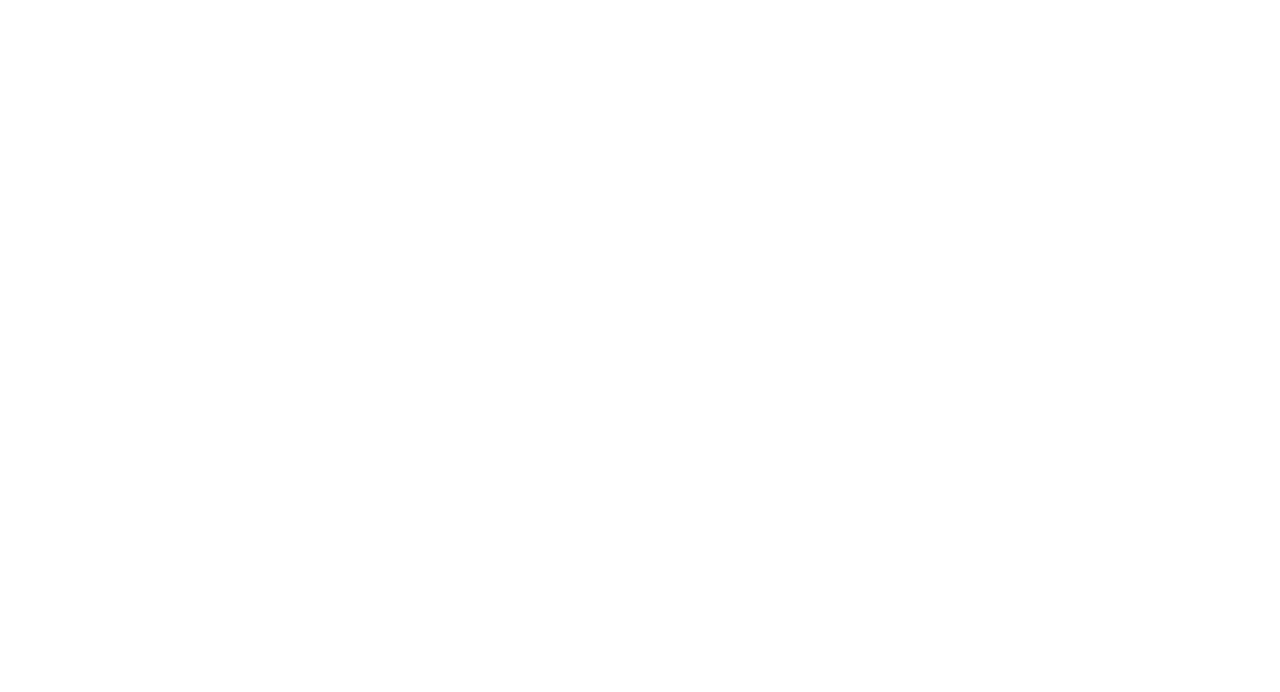
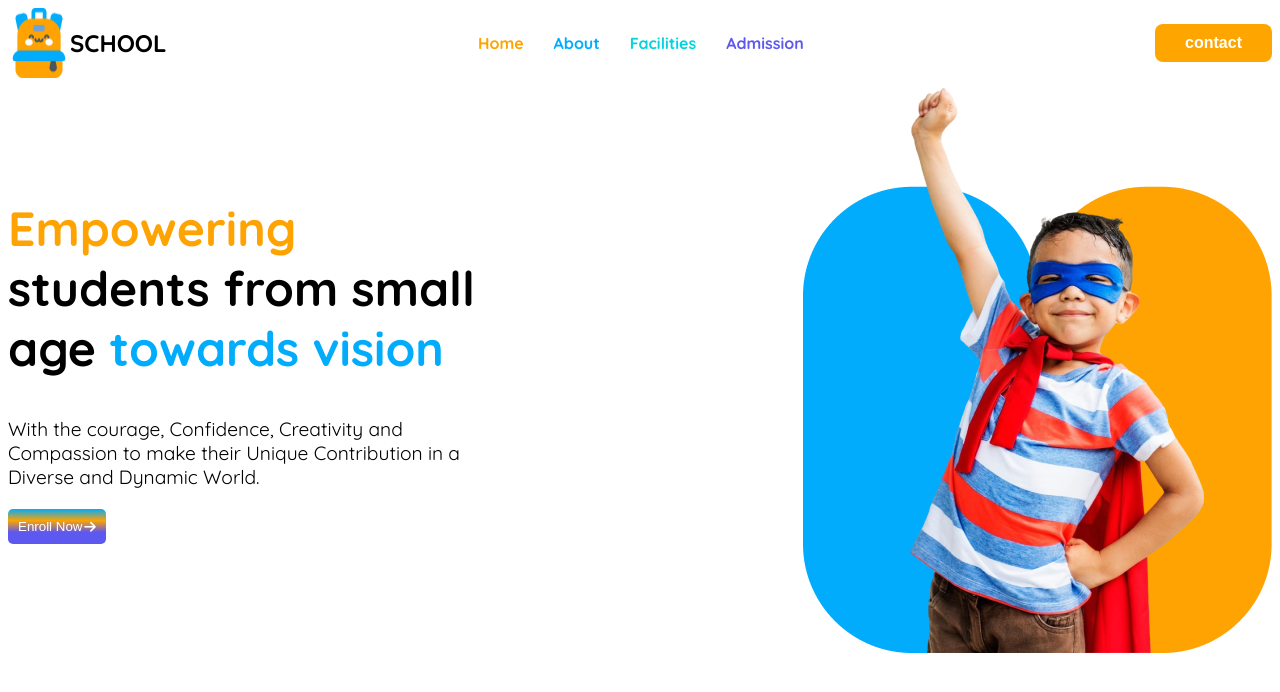
Before and after one commit to souravMitra02/kids-School-website, a plain HTML site: page index.html in a window 1280 px wide. Drawn offline with Linux system fonts and the light colour scheme.

Commit message:
added hero section

```diff
--- a/index.html
+++ b/index.html
@@ -1,20 +1,56 @@
 <!DOCTYPE html>
 <html lang="en">
+
 <head>
     <meta charset="UTF-8">
     <meta name="viewport" content="width=device-width, initial-scale=1.0">
     <title>Kids-School-website</title>
     <link rel="stylesheet" href="styles/styles.css">
+    <link rel="shortcut icon" href="assets/logo.png" type="image/x-icon">
+    <link rel="stylesheet" href="https://cdnjs.cloudflare.com/ajax/libs/font-awesome/6.7.2/css/all.min.css"
+        integrity="sha512-Evv84Mr4kqVGRNSgIGL/F/aIDqQb7xQ2vcrdIwxfjThSH8CSR7PBEakCr51Ck+w+/U6swU2Im1vVX0SVk9ABhg=="
+        crossorigin="anonymous" referrerpolicy="no-referrer" />
 </head>
+
 <body>
-    <header>
-
+    <header class="header flex">
+        <div class="flex logo">
+            <img class="logo" src="assets/logo.png" alt="">
+            <h2 class="title">SCHOOL</h2>
+        </div>
+        <nav class="flex nav-bar">
+            <ul class="nav-links flex">
+                <li class="home">Home</li>
+                <li class="link">About</li>
+                <li class="facilities">Facilities</li>
+                <li class="admission">Admission</li>
+            </ul>
+        </nav>
+        <div>
+            <button class="btn-primary">contact</button>
+        </div>
+        <div class="menu-icon">
+            <i class="fa-solid fa-bars fa-2xl"></i>
+        </div>
     </header>
     <main>
-
+        <section>
+            <div class="flex  hero-container">
+                <div class="hero-section">
+                    <h2 class="hero-title"><span class="home">Empowering</span>
+                        students from small age <span class="link">towards vision</span></h2>
+                    <p class="hero-description">With the courage, Confidence, Creativity and Compassion to make their Unique Contribution in a Diverse and Dynamic World.</p>
+                    <button class="hero-btn">Enroll Now <i class="fa-solid fa-arrow-down fa-rotate-270"></i></button>
+                </div>
+                <div class="hero-img">
+                    <img src="assets/hero-kids.png" alt="">
+                </div>
+            </div>
+        </section>
     </main>
     <footer>
 
     </footer>
 </body>
+
 </html>
--- a/styles/styles.css
+++ b/styles/styles.css
@@ -0,0 +1,106 @@
+@import url("https://fonts.googleapis.com/css2?family=Poppins:ital,wght@0,100;0,200;0,300;0,400;0,500;0,600;0,700;0,800;0,900;1,100;1,200;1,300;1,400;1,500;1,600;1,700;1,800;1,900&family=Quicksand:wght@300..700&family=Work+Sans:ital,wght@0,100..900;1,100..900&display=swap");
+
+body {
+  font-family: "Quicksand", serif;
+  font-optical-sizing: auto;
+  font-weight: 400;
+  font-style: normal;
+}
+/* shared styles */
+.flex {
+  display: flex;
+}
+/* header section */
+.header {
+  justify-content: space-between;
+  align-items: center;
+}
+.menu-icon {
+  display: none;
+}
+.nav-bar {
+  justify-content: center;
+  align-items: center;
+}
+.nav-links {
+  gap: 30px;
+  align-items: center;
+  margin-right: 80px;
+  list-style: none;
+  font-size: 1rem;
+  font-weight: 700;
+}
+.home {
+  color: rgb(254, 163, 1);
+}
+.link {
+  color: rgb(1, 172, 253);
+}
+.admission {
+  color: rgb(93, 88, 239);
+}
+.facilities {
+  color: rgb(5, 212, 223);
+}
+.btn-primary {
+  border-radius: 8px;
+  padding: 10px 30px;
+  color: white;
+  border: none;
+  background-color: orange;
+  font-size: 1rem;
+  font-weight: 600;
+}
+/* hero section */
+.hero-container {
+  justify-content: space-between;
+}
+.hero-section {
+  max-width: 500px;
+  margin-top: 80px;
+}
+.hero-title {
+  font-size: 3rem;
+  font-weight: 700;
+}
+.hero-description {
+  font-size: 1.2rem;
+  font-weight: 400;
+}
+.hero-btn{
+    color: white;
+    padding: 10px;
+    font-weight: 500;
+    background:linear-gradient( rgb(1, 172, 253), rgb(254, 163, 1),  rgb(93, 88, 239),  rgb(93, 88, 239));
+    border: none;
+    border-radius: 5px;
+}
+/* responsive section */
+@media screen and (max-width: 576px) {
+  .nav-bar,
+  .btn-primary,
+  .title {
+    display: none;
+  }
+  .menu-icon {
+    display: block;
+    font-size: 1.3rem;
+  }
+  .logo {
+    margin-bottom: 5px;
+  }
+  .header {
+    border-bottom: 0.5px solid rgb(254, 163, 1);
+  }
+  .hero-container{
+    flex-direction: column-reverse;
+    justify-content: center;
+    align-items: center;
+  }
+  .hero-img{
+    max-width: 100%;
+  }
+  .hero-section{
+   text-align: center;
+  }
+}
```
